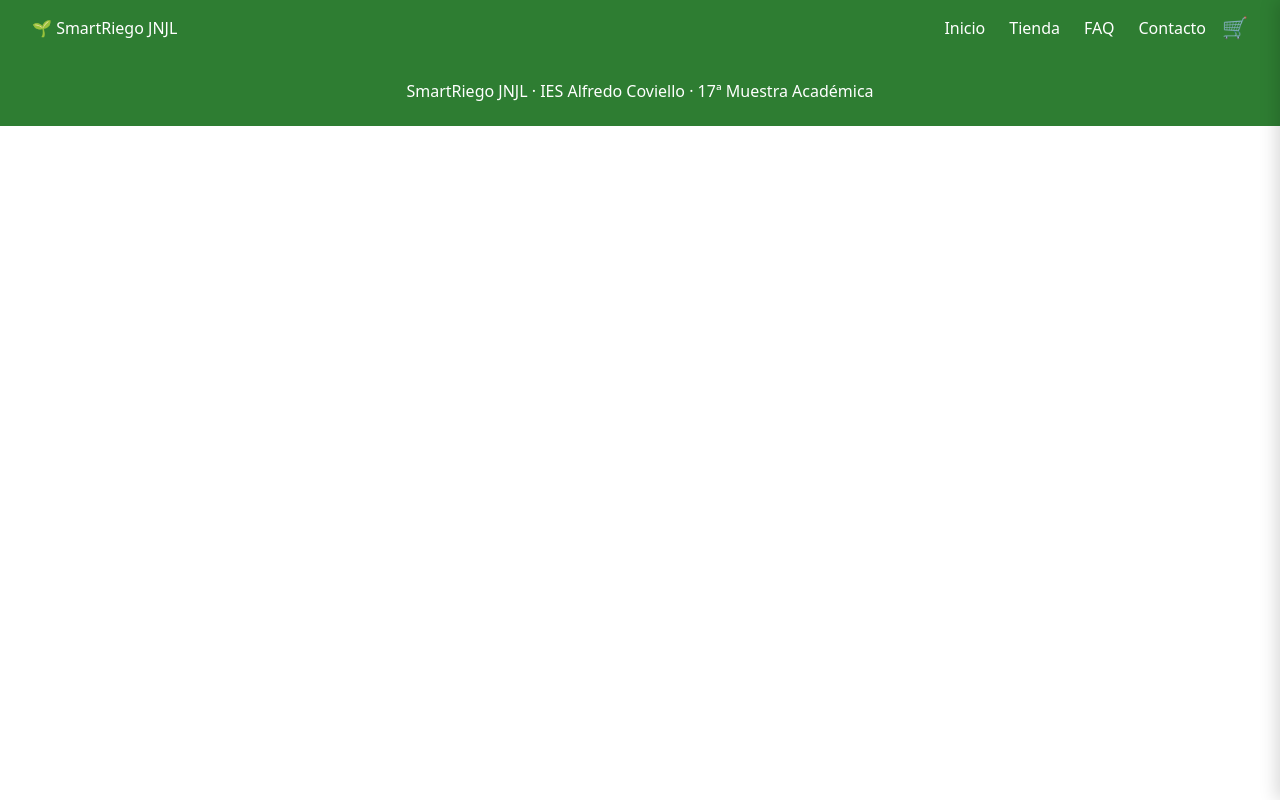
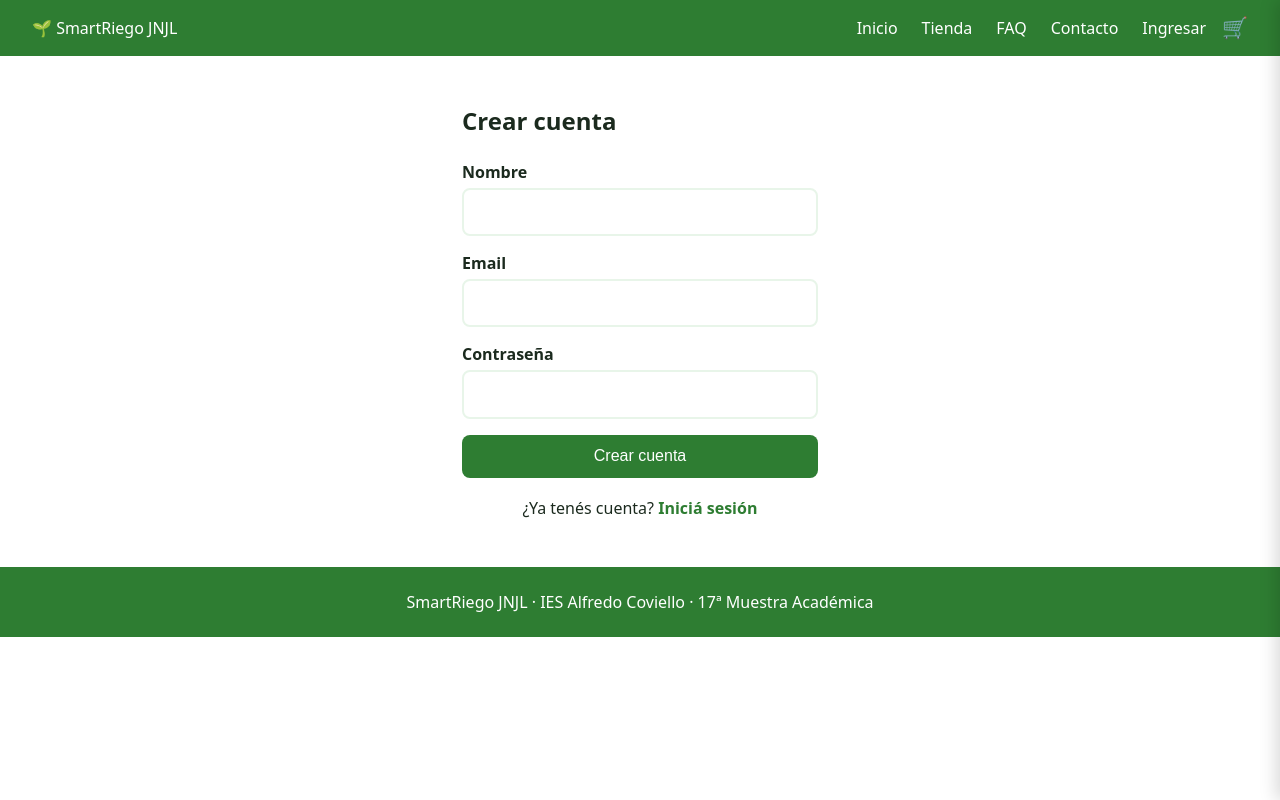
Before and after one commit to leandromonty/smartriego-web, a React (Vite) app: page /registro in a window 1280 px wide. Built offline with nearby package versions, Linux system fonts and the light colour scheme.

Commit message:
feat: registro, login y sesión de usuario conectados al backend

```diff
--- a/src/App.jsx
+++ b/src/App.jsx
@@ -6,6 +6,7 @@ import Home from './pages/Home'
 import Tienda from './pages/Tienda'
 import FAQ from './pages/FAQ'
 import Contacto from './pages/Contacto'
+import Acceso from './pages/Acceso'
 
 export default function App() {
   return (
@@ -18,6 +19,8 @@ export default function App() {
           <Route path="/tienda" element={<Tienda />} />
           <Route path="/faq" element={<FAQ />} />
           <Route path="/contacto" element={<Contacto />} />
+          <Route path="/login" element={<Acceso modo="login" />} />
+          <Route path="/registro" element={<Acceso modo="registro" />} />
         </Routes>
       </main>
       <Footer />
--- /dev/null
+++ b/src/api.js
@@ -0,0 +1,25 @@
+const API_URL = import.meta.env.VITE_API_URL
+
+export async function api(ruta, { metodo = 'GET', cuerpo, token } = {}) {
+  let respuesta
+  try {
+    respuesta = await fetch(`${API_URL}${ruta}`, {
+      method: metodo,
+      headers: {
+        ...(cuerpo && { 'Content-Type': 'application/json' }),
+        ...(token && { Authorization: `Bearer ${token}` }),
+      },
+      body: cuerpo ? JSON.stringify(cuerpo) : undefined,
+    })
+  } catch {
+    throw new Error('No se pudo conectar con el servidor.')
+  }
+
+  const datos = await respuesta.json().catch(() => null)
+
+  if (!respuesta.ok) {
+    const detalle = datos?.detail
+    throw new Error(typeof detalle === 'string' ? detalle : 'Revisá los datos ingresados.')
+  }
+  return datos
+}
--- a/src/components/Navbar.jsx
+++ b/src/components/Navbar.jsx
@@ -1,9 +1,11 @@
 import { useState } from 'react'
 import { Link, NavLink } from 'react-router-dom'
 import { useCarrito } from '../context/useCarrito'
+import { useAuth } from '../context/useAuth'
 
 export default function Navbar() {
   const { cantidadTotal, abrirCarrito } = useCarrito()
+  const { usuario, logout } = useAuth()
   const [abierto, setAbierto] = useState(false)
 
   const cerrar = () => setAbierto(false)
@@ -17,6 +19,23 @@ export default function Navbar() {
         <NavLink to="/tienda" onClick={cerrar}>Tienda</NavLink>
         <NavLink to="/faq" onClick={cerrar}>FAQ</NavLink>
         <NavLink to="/contacto" onClick={cerrar}>Contacto</NavLink>
+
+        {usuario ? (
+          <>
+            <span className="nav-usuario">Hola, {usuario.nombre}</span>
+            <button
+              className="nav-salir"
+              onClick={() => {
+                logout()
+                cerrar()
+              }}
+            >
+              Salir
+            </button>
+          </>
+        ) : (
+          <NavLink to="/login" onClick={cerrar}>Ingresar</NavLink>
+        )}
       </nav>
 
       <div className="navbar-acciones">
--- /dev/null
+++ b/src/context/AuthProvider.jsx
@@ -0,0 +1,53 @@
+import { useState, useEffect } from 'react'
+import { AuthContext } from './authContext'
+import { api } from '../api'
+
+export default function AuthProvider({ children }) {
+  const [token, setToken] = useState(() => localStorage.getItem('token'))
+  const [usuario, setUsuario] = useState(() => {
+    try {
+      return JSON.parse(localStorage.getItem('usuario'))
+    } catch {
+      return null
+    }
+  })
+
+  const guardarSesion = (datos) => {
+    localStorage.setItem('token', datos.access_token)
+    localStorage.setItem('usuario', JSON.stringify(datos.usuario))
+    setToken(datos.access_token)
+    setUsuario(datos.usuario)
+  }
+
+  const logout = () => {
+    localStorage.removeItem('token')
+    localStorage.removeItem('usuario')
+    setToken(null)
+    setUsuario(null)
+  }
+
+  const login = async (email, password) => {
+    guardarSesion(await api('/auth/login', { metodo: 'POST', cuerpo: { email, password } }))
+  }
+
+  const registro = async (nombre, email, password) => {
+    guardarSesion(
+      await api('/auth/registro', { metodo: 'POST', cuerpo: { nombre, email, password } })
+    )
+  }
+
+  // Al abrir la web, verifica que el token guardado siga siendo válido
+  useEffect(() => {
+    if (!token) return
+    api('/auth/me', { token }).catch((error) => {
+      if (error.message === 'Token inválido o vencido') logout()
+    })
+    // eslint-disable-next-line react-hooks/exhaustive-deps
+  }, [])
+
+  return (
+    <AuthContext.Provider value={{ token, usuario, login, registro, logout }}>
+      {children}
+    </AuthContext.Provider>
+  )
+}
--- /dev/null
+++ b/src/context/authContext.js
@@ -0,0 +1,3 @@
+import { createContext } from 'react'
+
+export const AuthContext = createContext(null)
--- /dev/null
+++ b/src/context/useAuth.js
@@ -0,0 +1,6 @@
+import { useContext } from 'react'
+import { AuthContext } from './authContext'
+
+export function useAuth() {
+  return useContext(AuthContext)
+}
--- a/src/index.css
+++ b/src/index.css
@@ -212,3 +212,19 @@ html { scroll-behavior: smooth; }
 @keyframes modal-fondo { from { opacity: 0; } to { opacity: 1; } }
 @keyframes modal-entrada { from { opacity: 0; transform: translateY(12px) scale(.97); }
   to { opacity: 1; transform: none; } }
+
+  /* Acceso (login/registro) */
+
+.auth { padding: 3rem 2rem; max-width: 420px; margin: 0 auto; }
+.auth h2 { margin-bottom: 1.5rem; }
+.auth-cambio { margin-top: 1.2rem; text-align: center; }
+.auth-cambio a { color: var(--verde); font-weight: 600; }
+.btn:disabled { opacity: .6; cursor: wait; }
+
+.nav-usuario { opacity: .9; }
+.nav-salir { background: none; border: 1px solid white; color: white;
+  border-radius: 6px; padding: .2rem .7rem; cursor: pointer; font: inherit; }
+@media (max-width: 700px) {
+  .nav-usuario { padding: .8rem 0; border-top: 1px solid rgba(255, 255, 255, .25); }
+  .nav-salir { align-self: flex-start; margin: .4rem 0 .8rem; }
+}
--- a/src/main.jsx
+++ b/src/main.jsx
@@ -2,13 +2,16 @@ import React from 'react'
 import ReactDOM from 'react-dom/client'
 import { BrowserRouter } from 'react-router-dom'
 import App from './App.jsx'
+import AuthProvider from './context/AuthProvider.jsx'
 import CarritoProvider from './context/CarritoProvider.jsx'
 import './index.css'
 
 ReactDOM.createRoot(document.getElementById('root')).render(
   <BrowserRouter>
-    <CarritoProvider>
-      <App />
-    </CarritoProvider>
+    <AuthProvider>
+      <CarritoProvider>
+        <App />
+      </CarritoProvider>
+    </AuthProvider>
   </BrowserRouter>
 )
--- /dev/null
+++ b/src/pages/Acceso.jsx
@@ -0,0 +1,73 @@
+import { useState } from 'react'
+import { Link, useNavigate } from 'react-router-dom'
+import { useAuth } from '../context/useAuth'
+
+export default function Acceso({ modo }) {
+  const esRegistro = modo === 'registro'
+  const { login, registro } = useAuth()
+  const navigate = useNavigate()
+
+  const [datos, setDatos] = useState({ nombre: '', email: '', password: '' })
+  const [error, setError] = useState('')
+  const [cargando, setCargando] = useState(false)
+
+  const handleChange = (e) => setDatos({ ...datos, [e.target.name]: e.target.value })
+
+  const handleSubmit = async (e) => {
+    e.preventDefault()
+    setError('')
+
+    if (esRegistro && datos.nombre.trim().length < 2) return setError('Ingresá tu nombre.')
+    if (!/^\S+@\S+\.\S+$/.test(datos.email)) return setError('Ingresá un email válido.')
+    if (esRegistro && datos.password.length < 8)
+      return setError('La contraseña debe tener al menos 8 caracteres.')
+
+    setCargando(true)
+    try {
+      if (esRegistro) await registro(datos.nombre, datos.email, datos.password)
+      else await login(datos.email, datos.password)
+      navigate('/')
+    } catch (err) {
+      setError(err.message)
+    } finally {
+      setCargando(false)
+    }
+  }
+
+  return (
+    <section className="auth">
+      <h2>{esRegistro ? 'Crear cuenta' : 'Iniciar sesión'}</h2>
+
+      <form className="contacto-form" onSubmit={handleSubmit} noValidate>
+        {esRegistro && (
+          <label>
+            Nombre
+            <input name="nombre" value={datos.nombre} onChange={handleChange} />
+          </label>
+        )}
+        <label>
+          Email
+          <input name="email" type="email" value={datos.email} onChange={handleChange} />
+        </label>
+        <label>
+          Contraseña
+          <input name="password" type="password" value={datos.password} onChange={handleChange} />
+        </label>
+
+        {error && <p className="error">{error}</p>}
+
+        <button type="submit" className="btn" disabled={cargando}>
+          {cargando ? 'Un momento...' : esRegistro ? 'Crear cuenta' : 'Ingresar'}
+        </button>
+      </form>
+
+      <p className="auth-cambio">
+        {esRegistro ? (
+          <>¿Ya tenés cuenta? <Link to="/login">Iniciá sesión</Link></>
+        ) : (
+          <>¿Todavía no tenés cuenta? <Link to="/registro">Registrate</Link></>
+        )}
+      </p>
+    </section>
+  )
+}
```
Also changed, not shown: 1 other file (tests, documents, lock files or other folders).
